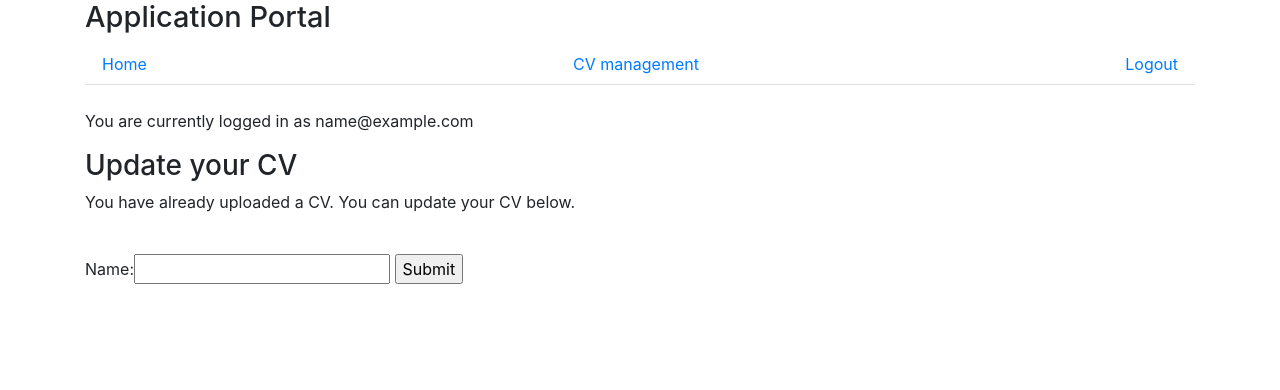
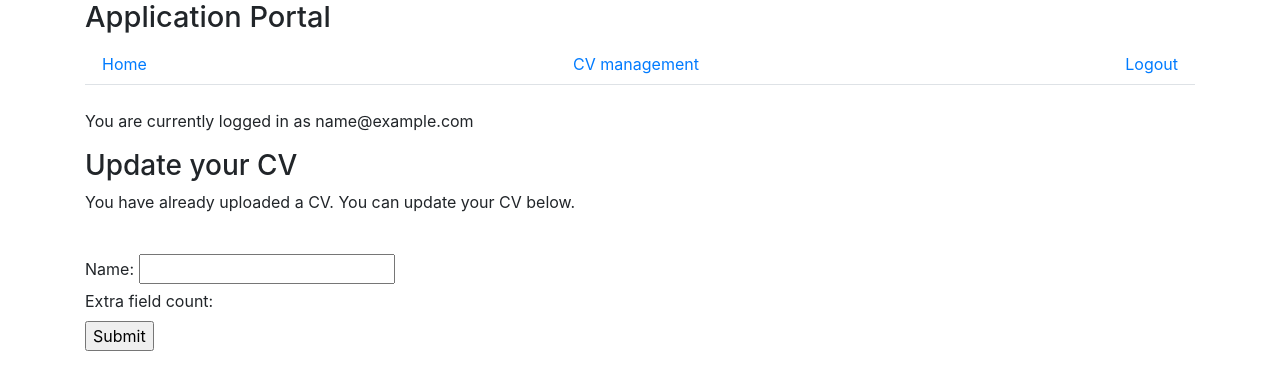
Before and after one commit to I-am-Cazza/group31-project, a Django app: template templates/applicantportal/cv.html in a window 1280 px wide. Shown: the top 390 px of the page. Run offline with Django 3.2, Linux system fonts and the light colour scheme; tables that the repository leaves empty hold one stand-in row (values such as "Sample post"); the template is opened without the code that fills it: values that come from a table or form of the project are taken from there, most other values are stand-ins (such as "Sample title", 1, 10 or a date in 2020); some libraries are stand-ins or nearby versions.

Commit message:
worked more on cv page

```diff
--- a/pages/forms.py
+++ b/pages/forms.py
@@ -3,7 +3,7 @@ from django.forms import ModelForm
 from app.models import AppUser, TestQuestions
 from django.contrib.auth.forms import UserCreationForm
 from django.contrib.auth.models import User
-
+from django.core.validators import MaxValueValidator, MinValueValidator
 
 # class SignUpForm(UserCreationForm):
 #     username = forms.CharField(max_length=20, required=True, help_text="*")
@@ -34,3 +34,14 @@ class LoginUserForm(ModelForm):
 
 class CvCreationForm(forms.Form):
     name = forms.CharField(label='Name', max_length=50)
+    extra_field_count = forms.CharField(widget=forms.HiddenInput())
+    def __init__(self, *args, **kwargs):
+        extra_fields = kwargs.pop('extra', 0)
+
+        super(CvCreationForm, self).__init__(*args, **kwargs)
+        self.fields['extra_field_count'].initial = extra_fields
+
+        for index in range(int(extra_fields)):
+            # generate extra fields in the number specified via extra_fields
+            self.fields['extra_charfield_{index}'.format(index=index)] = forms.CharField(label='Skill', required=False)
+            self.fields['extra_intfield_{index}'.format(index=index)] =  forms.IntegerField(label='Expertise (1-10)', validators=[MaxValueValidator(10), MinValueValidator(1)], required=False)
--- a/templates/applicantportal/cv.html
+++ b/templates/applicantportal/cv.html
@@ -9,10 +9,15 @@
   <h3>Create your CV</h3>
 {% endif %}
 <br>
-
+{% if error is not None %}
+  <p style="color: red">{{error}}</p>
+{% endif %}
 <form action="{% url 'cv' %}" method="post">
     {% csrf_token %}
-    {{ form }}
+    {% for field in form %}
+      {{ field.label_tag }} {{ field }}
+      <br>
+      {% endfor %}
     <input type="submit" value="Submit">
 </form>
 {% endblock %}
```
Also changed, not shown: pages/views.py (+5 -2 lines).
